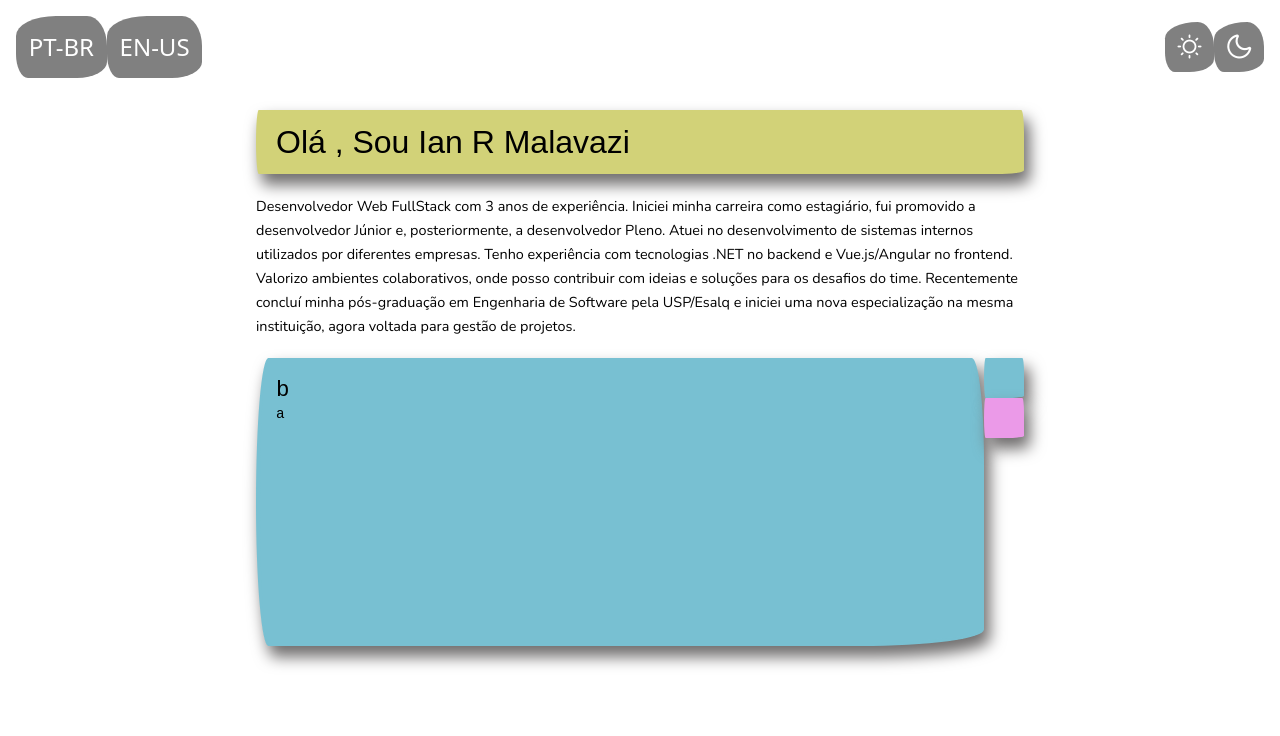
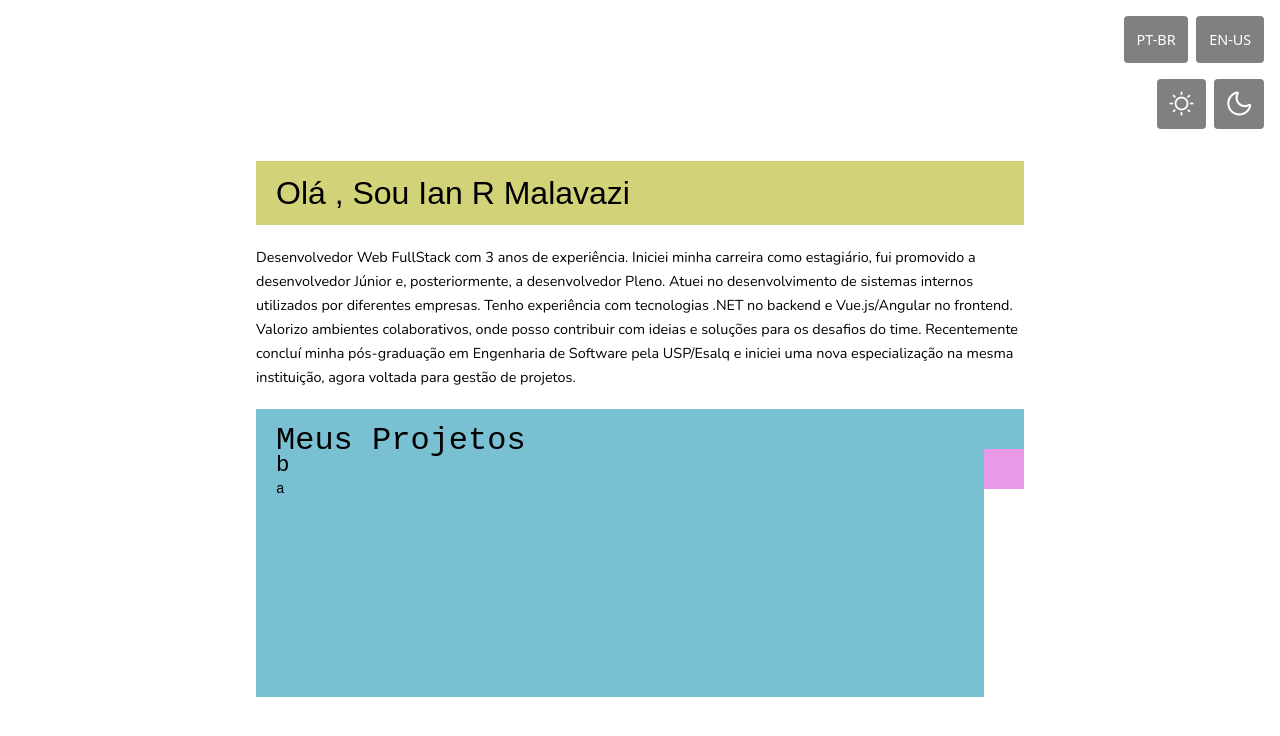
Before and after one commit to ianer-glitch/who-am-i-book, a Next.js app: page /portfolio/home in a window 1280 px wide. Shown: the top 736 px of the page. Built offline with nearby package versions, Linux system fonts and the light colour scheme; a web font is replaced by a local one.

Commit message:
feat: general css changes

```diff
--- a/src/app/portfolio/components/header/Header.tsx
+++ b/src/app/portfolio/components/header/Header.tsx
@@ -4,7 +4,7 @@ import { ThemeButtons } from "@/shared/components/molecules/themeButtons/ThemeBu
 export const Header = () => {
     return (
         <header className="w-full h-fit p-4">
-            <div className="w-full h-fit flex items-center justify-between">
+            <div className="w-full h-fit flex gap-4  flex-col items-end justify-center">
                 <LanguageButtons/>
                 <ThemeButtons/>
             </div>
--- a/src/app/portfolio/components/projectPostIt/projectPostIt.tsx
+++ b/src/app/portfolio/components/projectPostIt/projectPostIt.tsx
@@ -15,6 +15,7 @@ export interface IProjectPostIt {
 export const ProjectPostIt = (props : IProjectPostIt) =>{
     return(
         <PostIt className={props.className} color={props.color}>
+            <h1>Meus Projetos</h1>
             <section>
                 <h2>{props.title}</h2>
                 <p>{props.description}</p>
--- a/src/shared/components/atoms/configButton/config-button.module.css
+++ b/src/shared/components/atoms/configButton/config-button.module.css
@@ -6,9 +6,10 @@
     align-items: center;
     justify-content: center;
     padding: .8rem;
-    border-radius: 40px 20px 30px 12px / 20px 30px 16px 24px;
+    border-radius: 4px;
     transition: all .2s ease-in-out;
     font-size: 1.5rem;
+
 
 }
 
--- a/src/shared/components/atoms/postIt/postIt.module.css
+++ b/src/shared/components/atoms/postIt/postIt.module.css
@@ -2,8 +2,6 @@
 
     padding: 1rem;
     border: 4px solid;
-    box-shadow: 5px 10px 15px 1px rgb(113, 111, 111);
-    border-radius: 15px 15px 150px 15px / 175px 125px 20px 175px;
 
 }
 
--- a/src/shared/components/molecules/languageButtons/LanguageButtons.tsx
+++ b/src/shared/components/molecules/languageButtons/LanguageButtons.tsx
@@ -5,12 +5,12 @@ import { ConfigButton } from "../../atoms/configButton/ConfigButton"
 export const LanguageButtons = () => {
     const {changeLanguage} = useTranslation()
     return(
-        <ul className="flex items-center justify-baseline">
+        <ul className="flex items-center justify-baseline gap-2">
             <li>
-                <ConfigButton onClick={() => changeLanguage("ptBr")}>PT-BR</ConfigButton>
+                <ConfigButton onClick={() => changeLanguage("ptBr")}><p>PT-BR</p></ConfigButton>
             </li>
             <li>
-                <ConfigButton onClick={() => changeLanguage("enUs")}>EN-US</ConfigButton>
+                <ConfigButton onClick={() => changeLanguage("enUs")}><p>EN-US</p></ConfigButton>
             </li>
         </ul>
     )
--- a/src/shared/components/molecules/themeButtons/ThemeButtons.tsx
+++ b/src/shared/components/molecules/themeButtons/ThemeButtons.tsx
@@ -7,7 +7,7 @@ export const ThemeButtons = () =>{
 
 
     return(
-        <ul className="flex items-center justify-between">
+        <ul className="flex items-center justify-between gap-2">
             <li>
                 <ConfigButton onClick={()=>setCurrentTheme('light')} >
                     <i className="pi pi-sun"></i>
```
